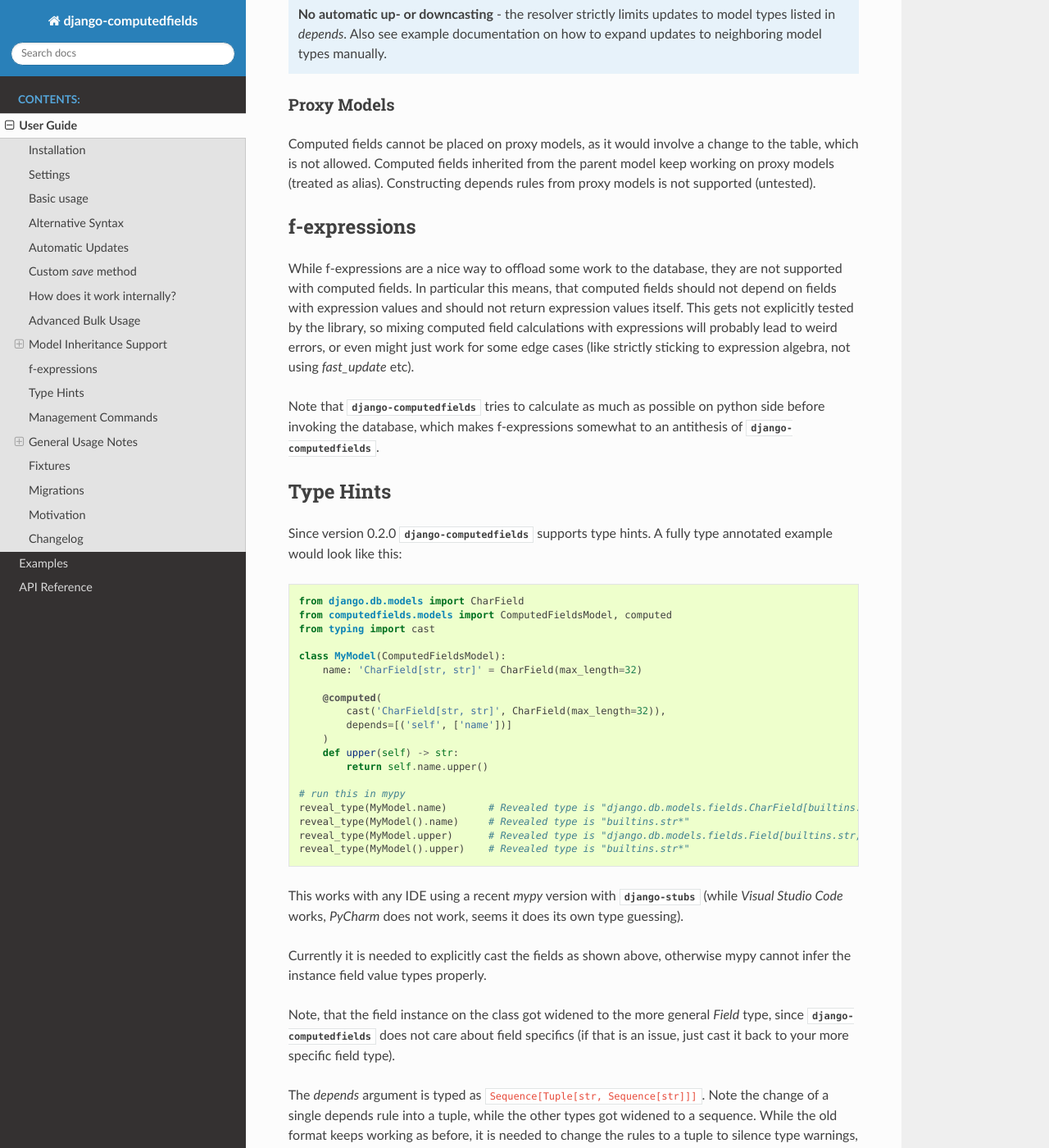
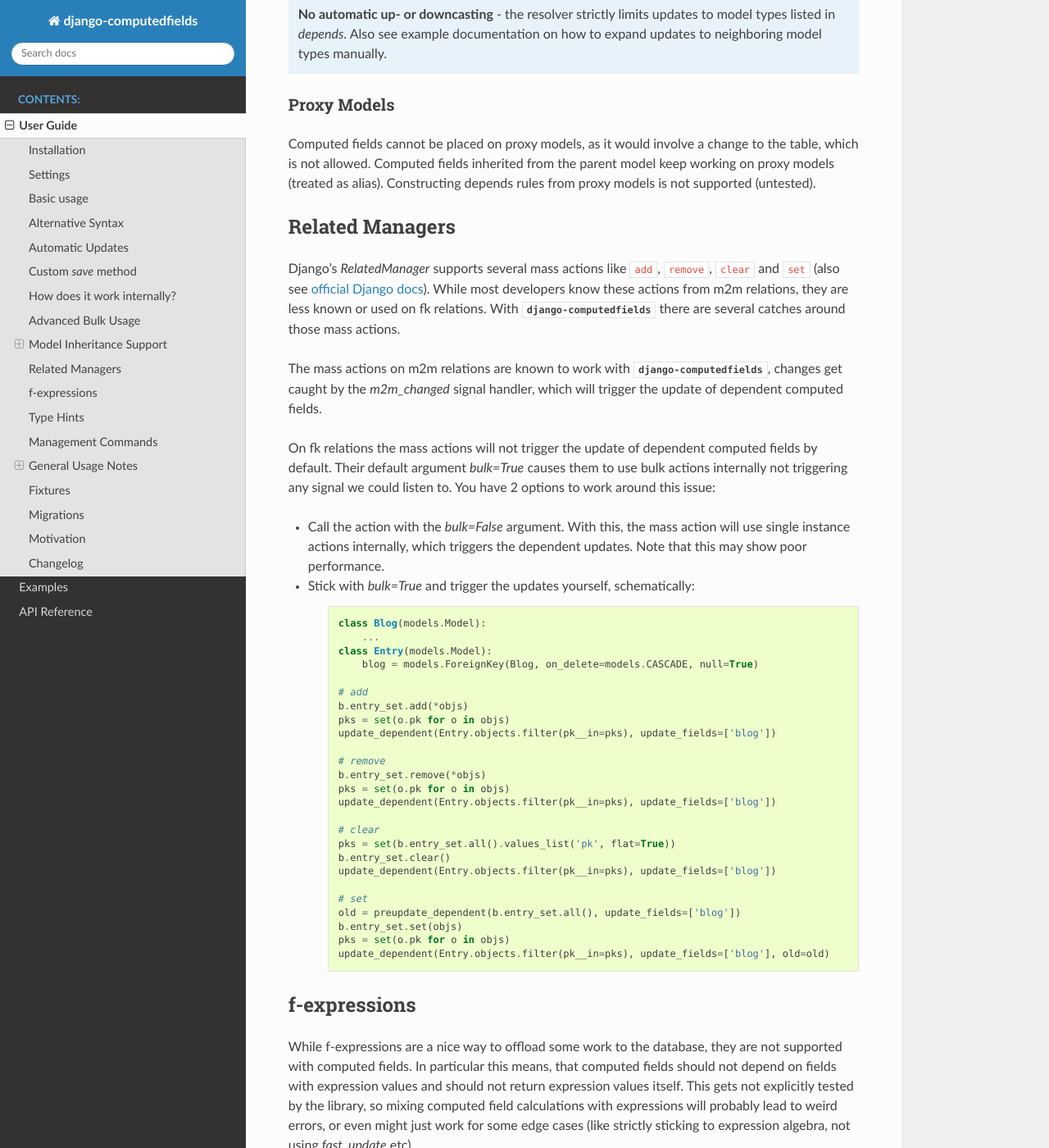
Before and after one commit to netzkolchose/django-computedfields, a Sphinx documentation site: the page built from docs/manual.rst, in a window 1280 px wide and 1400 px high, scrolled down 7780 px. Shown: the whole window at 82% size. Built offline with Sphinx 7.4.7 and the Read the Docs theme 3.1.0, drawn with Linux system fonts in a browser that asks for light colours; the version number is read from the project's files by our own code.

Commit message:
document related manager handling

```diff
--- a/docs/manual.rst
+++ b/docs/manual.rst
@@ -376,6 +376,55 @@ which is not allowed. Computed fields inherited from the parent model keep worki
 (treated as alias). Constructing depends rules from proxy models is not supported (untested).
 
 
+Related Managers
+----------------
+
+Django's `RelatedManager` supports several mass actions like ``add``, ``remove``, ``clear`` and ``set``
+(also see `official Django docs
+<https://docs.djangoproject.com/en/5.2/ref/models/relations/>`_). While most developers know these actions
+from m2m relations, they are less known or used on fk relations. With :mod:`django-computedfields` there are
+several catches around those mass actions.
+
+The mass actions on m2m relations are known to work with :mod:`django-computedfields`,
+changes get caught by the `m2m_changed` signal handler, which will trigger the update of dependent computed fields.
+
+On fk relations the mass actions will not trigger the update of dependent computed fields by default.
+Their default argument `bulk=True` causes them to use bulk actions internally not triggering any signal
+we could listen to. You have 2 options to work around this issue:
+
+- Call the action with the `bulk=False` argument. With this, the mass action will use single instance actions
+  internally, which triggers the dependent updates. Note that this may show poor performance.
+- Stick with `bulk=True` and trigger the updates yourself, schematically:
+
+    .. CODE:: python
+
+        class Blog(models.Model):
+            ...
+        class Entry(models.Model):
+            blog = models.ForeignKey(Blog, on_delete=models.CASCADE, null=True)
+
+        # add
+        b.entry_set.add(*objs)
+        pks = set(o.pk for o in objs)
+        update_dependent(Entry.objects.filter(pk__in=pks), update_fields=['blog'])
+
+        # remove
+        b.entry_set.remove(*objs)
+        pks = set(o.pk for o in objs)
+        update_dependent(Entry.objects.filter(pk__in=pks), update_fields=['blog'])
+
+        # clear
+        pks = set(b.entry_set.all().values_list('pk', flat=True))
+        b.entry_set.clear()
+        update_dependent(Entry.objects.filter(pk__in=pks), update_fields=['blog'])
+
+        # set
+        old = preupdate_dependent(b.entry_set.all(), update_fields=['blog'])
+        b.entry_set.set(objs)
+        pks = set(o.pk for o in objs)
+        update_dependent(Entry.objects.filter(pk__in=pks), update_fields=['blog'], old=old)
+
+
 f-expressions
 -------------
 
```
